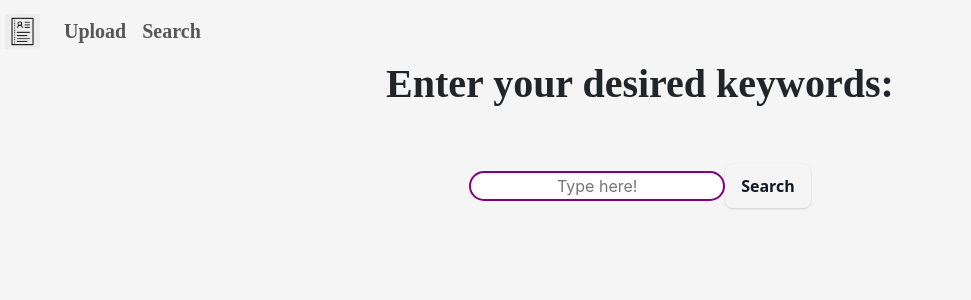
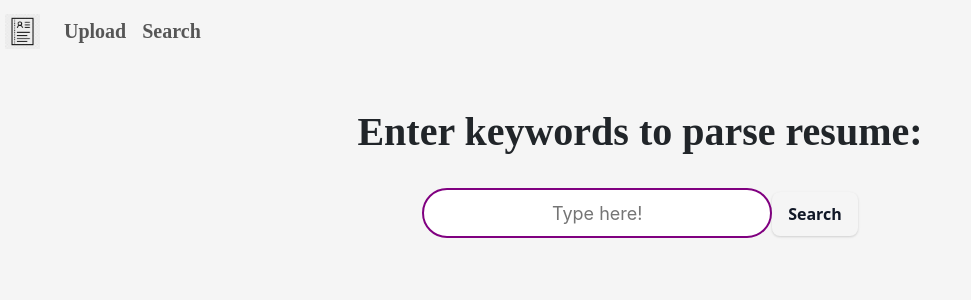
Before and after one commit to ayushkgu/Resume-Parser, a React (Create React App) app: page /Search in a window 1280 px wide. Shown: the top 300 px of the page, without its empty margins (0-971 px from the left). Built offline with nearby package versions, Linux system fonts and the light colour scheme; the HTML template or start-up script is replaced by a standard one.

Commit message:
css edits
increased search bar size

```diff
--- a/src/App.css
+++ b/src/App.css
@@ -82,8 +82,9 @@ body, html {
   text-align: center;
   background: white;
   border-radius: 35px 35px 35px 35px;
-  max-width:fit-content;
-  max-height: fit-content;
+  width: 350px;
+  height: 50px;
+  font-size: 18px;
 }
 .searchbar:hover{
   border-radius: 35px 35px 35px 35px;
--- a/src/Search.js
+++ b/src/Search.js
@@ -23,8 +23,9 @@ function Search() {
 
     return (
       <div className="App content">
-        <h1 className = "search-directions">Enter your desired keywords: </h1>
-        <br/> <br/>
+        <br /> <br />
+        <h1 className = "search-directions">Enter keywords to parse resume: </h1>
+        <br/>
         <form onSubmit={handleSubmit}>
           <input
             className="searchbar"
```
